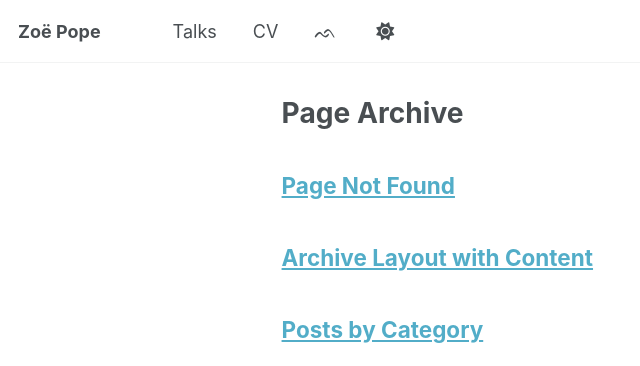
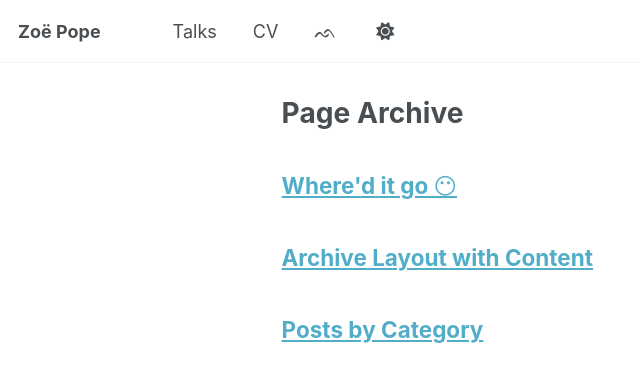
Before and after one commit to Zoe-Pope/Zoe-Pope.github.io, a Jekyll site: the page built from _pages/page-archive.html, in a window 1280 px wide and 900 px high. Shown: the top 366 px of the window, without its empty margins (0-640 px from the left). Built offline with Jekyll 4.4.1, drawn with Linux system fonts in a browser that asks for light colours; a script that is not in the unit is left out.

Commit message:
Update 404.md

```diff
--- a/_pages/404.md
+++ b/_pages/404.md
@@ -1,5 +1,5 @@
 ---
-title: "Page Not Found"
+title: "Where'd it go 😶"
 sitemap: false
 permalink: /404.html
 ---
```
